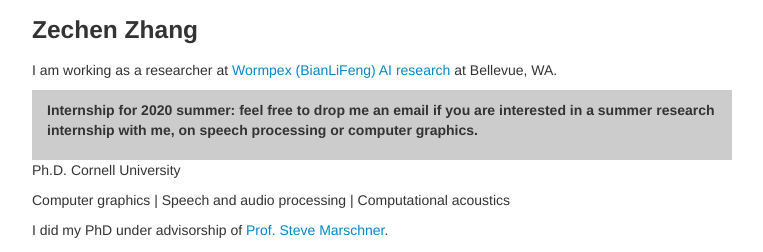
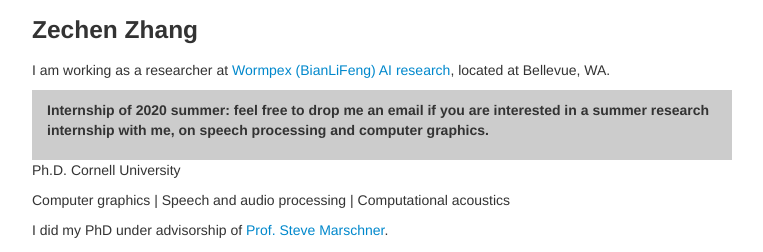
Before and after one commit to ZechenZ/zechenz.github.com, a Jekyll site: the page built from index.md, in a window 1280 px wide. Shown: the top 252 px of the page, without its empty margins (258-1021 px from the left). Built offline with Jekyll 4.4.1, drawn with Linux system fonts in a browser that asks for light colours; our own code applies the rules of GitHub Pages for plain Markdown files.

Commit message:
slight update of post

```diff
--- a/index.md
+++ b/index.md
@@ -8,8 +8,8 @@ title:
 
 ### Zechen Zhang
 
-I am working as a researcher at [Wormpex (BianLiFeng) AI research](https://research.bianlifeng.com) at Bellevue, WA.
-<div style="background-color:#cccccc; text-align:middle; vertical-align: middle; padding:10px 15px;"> <p><b>Internship for 2020 summer: feel free to drop me an email if you are interested in a summer research internship with me, on speech processing or computer graphics.</b></p>  </div>
+I am working as a researcher at [Wormpex (BianLiFeng) AI research](https://research.bianlifeng.com), located at Bellevue, WA.
+<div style="background-color:#cccccc; text-align:middle; vertical-align: middle; padding:10px 15px;"> <p><b>Internship of 2020 summer: feel free to drop me an email if you are interested in a summer research internship with me, on speech processing and computer graphics.</b></p>  </div>
 
 Ph.D. Cornell University
 
```
